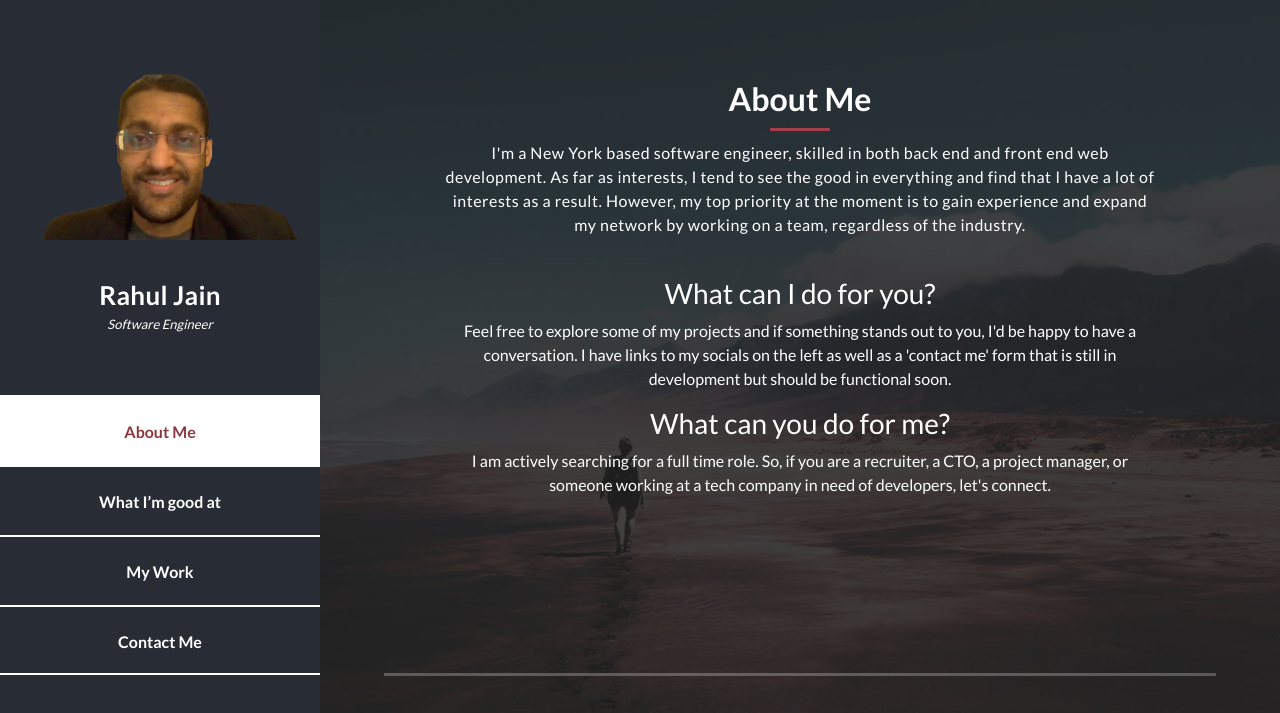
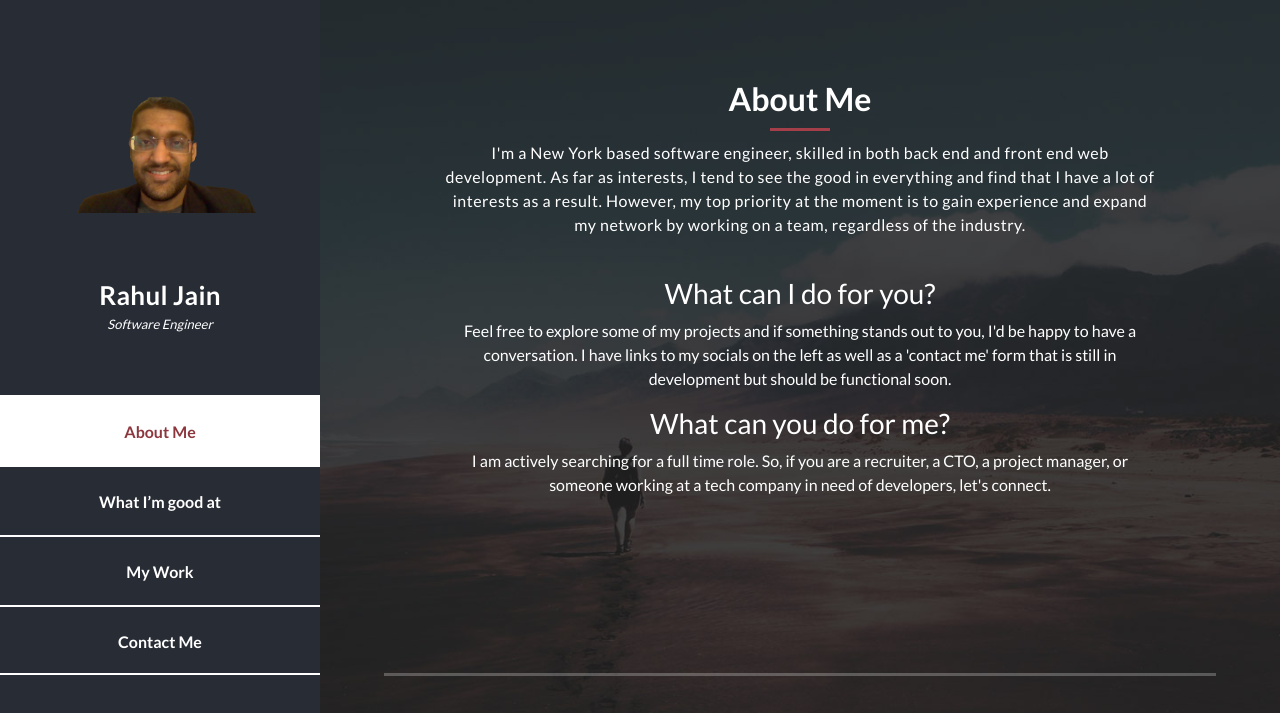
Before and after one commit to rahulj93/rahulj93.github.io, a plain HTML site: page index.html in a window 1280 px wide. Shown: the top 713 px of the page. Drawn offline with Linux system fonts and the light colour scheme.

Commit message:
update css for pro pic

```diff
--- a/assets/css/templatemo-style.css
+++ b/assets/css/templatemo-style.css
@@ -136,6 +136,7 @@ html {
 }
 
 .menu .image img {
+    transform: scale(0.7, 0.7);
     /* width: 240px; */
     /* height: 240px; */
     /* border-radius: 50%; */
```
